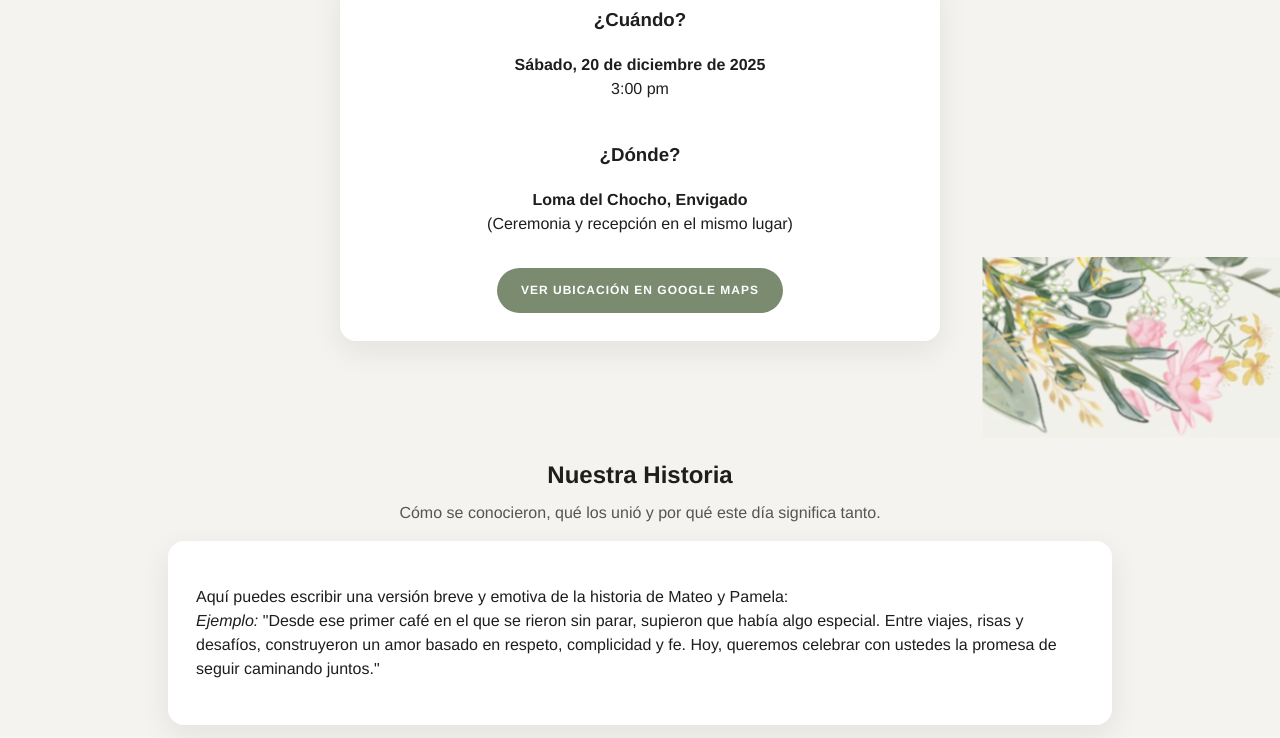
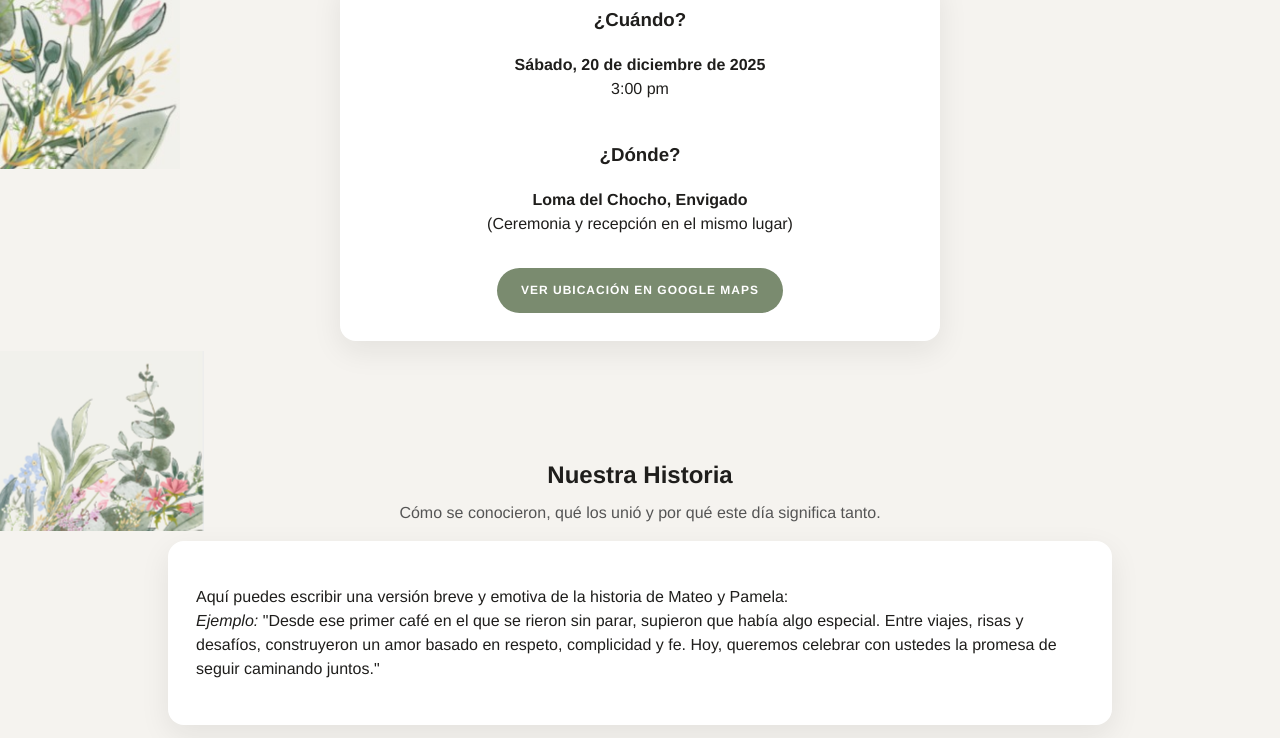
Before and after one commit to Karenlj21/Boda, a plain HTML site: page index.html in a window 1280 px wide. Shown: the part 246-984 px from the top of the page. Drawn offline with Linux system fonts and the light colour scheme.

Commit message:
Update index.html

```diff
--- a/index.html
+++ b/index.html
@@ -142,14 +142,14 @@
       opacity: 0.8;
       pointer-events: none;
     }
-    .arriba {
+    .abajo {
       top: 0;
-      left: 0
+      right: 0
       transform: rotate(90deg);
     }
-    .abajo {
+    .arriba {
       bottom: 0;
-      right: 0;
+      left: 0;
       transform: rotate(90deg);
     }
   </style>
```
